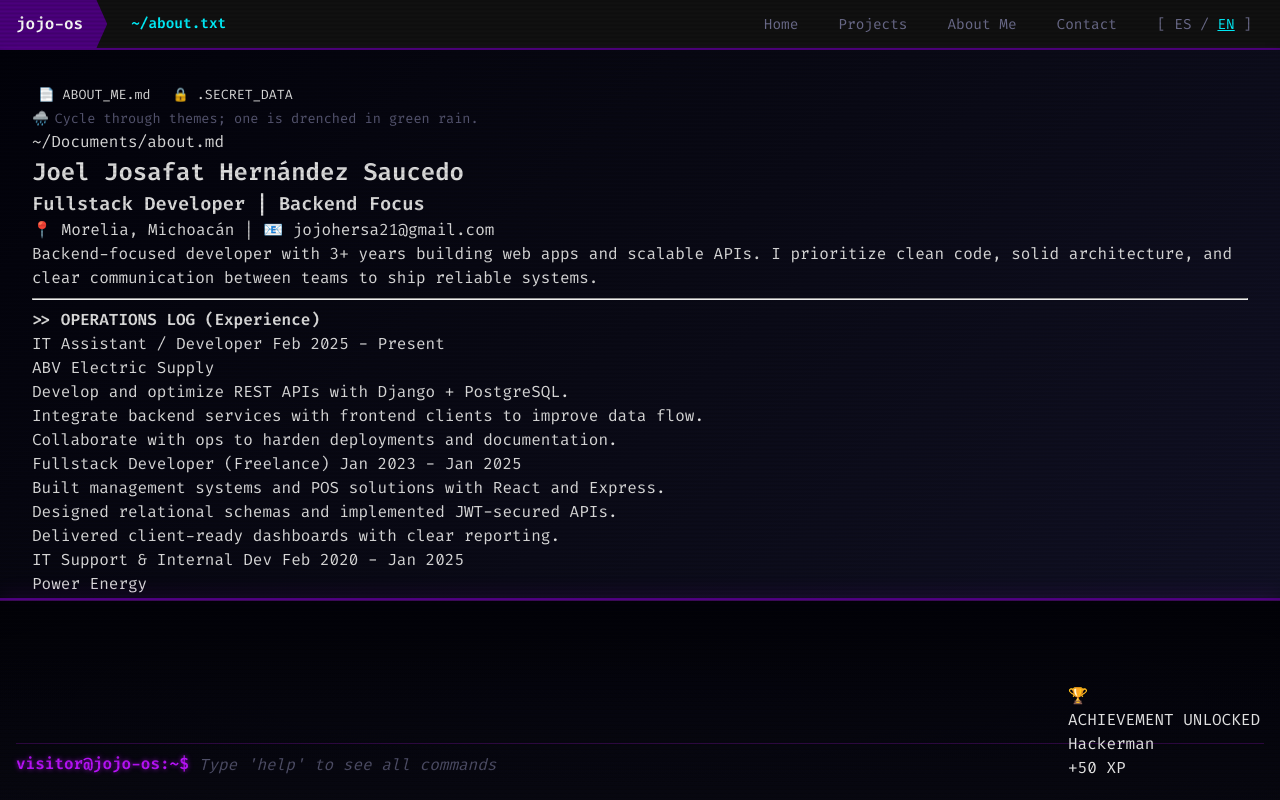
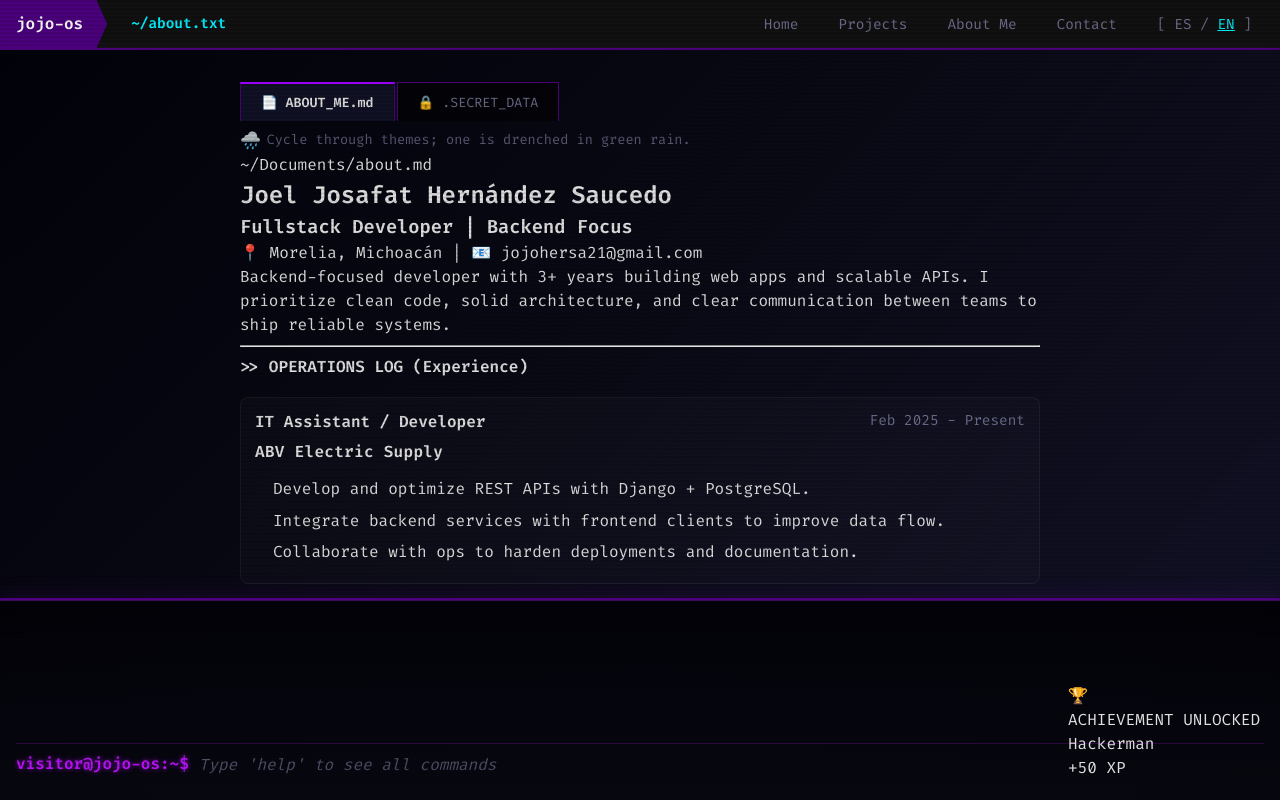
Before and after one commit to JoelJohs/jojo_os_portfolio, a website with bundled scripts: page index.html in a window 1280 px wide. Both pictures are taken after a click on the button "About Me". Built offline with nearby package versions, Linux system fonts and the light colour scheme.

Commit message:
feat: add about section styles and job item layout

```diff
--- a/index.html
+++ b/index.html
@@ -29,6 +29,7 @@
     <link rel="stylesheet" href="src/styles/components/dashboard.css" />
     <link rel="stylesheet" href="src/styles/components/tech-stack.css" />
     <link rel="stylesheet" href="src/styles/components/console-nav.css" />
+    <link rel="stylesheet" href="src/styles/components/about.css" />
   </head>
   <body>
     <div class="scanlines"></div>
--- a/src/styles/components/about.css
+++ b/src/styles/components/about.css
@@ -12,6 +12,48 @@
     gap: 2px;
     margin-bottom: -1px;
     z-index: 2;
+}
+
+.job-item {
+    margin: 18px 0;
+    padding: 12px 14px;
+    background: rgba(255, 255, 255, 0.02);
+    border: 1px solid rgba(255, 255, 255, 0.05);
+    border-radius: 8px;
+}
+
+.job-head {
+    display: flex;
+    justify-content: space-between;
+    gap: 8px;
+    margin-bottom: 6px;
+}
+
+.job-title {
+    font-weight: 700;
+}
+
+.job-date {
+    color: var(--text-muted);
+    font-size: 0.9rem;
+}
+
+.job-company {
+    display: block;
+    margin: 6px 0 12px;
+    font-weight: 650;
+    letter-spacing: 0.3px;
+}
+
+.job-bullets {
+    padding-left: 18px;
+    line-height: 1.6;
+    margin: 0;
+}
+
+.job-bullets li {
+    margin-bottom: 6px;
+    color: var(--text-main);
 }
 
 .tab-btn {
```
